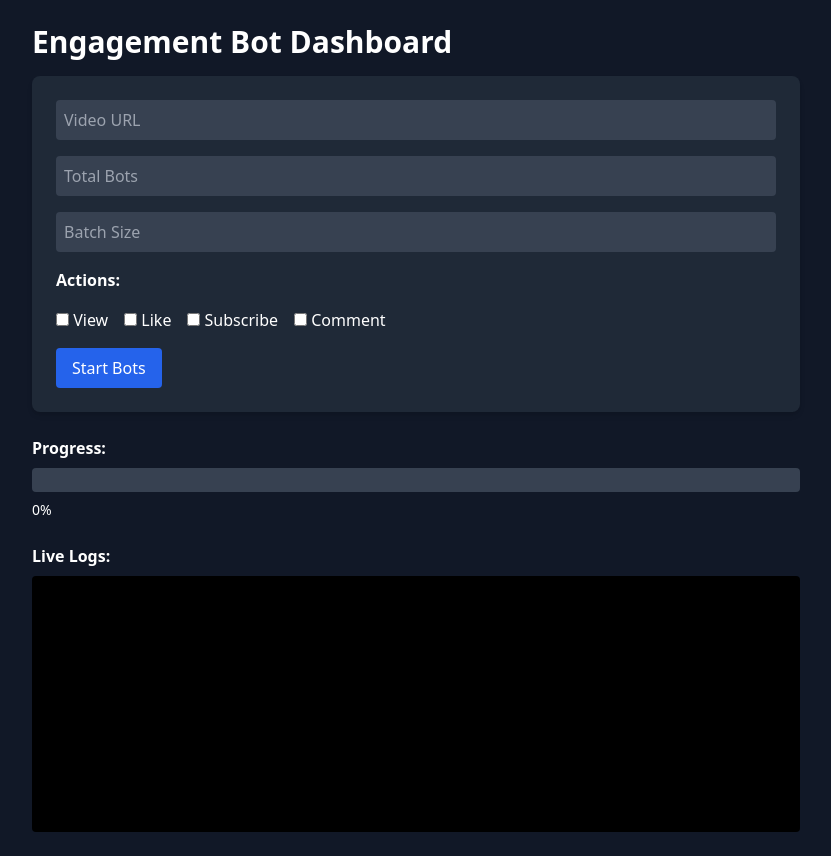
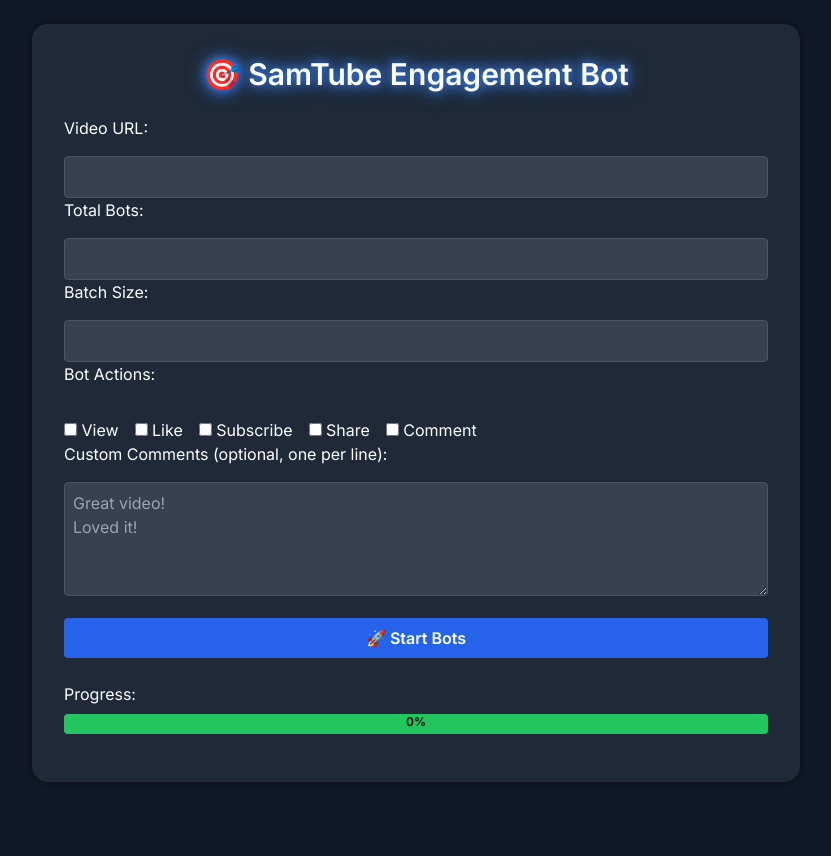
Before and after one commit to SameerInamdar26/sams-engagement-bot, a Flask app: page / in a window 1280 px wide. Shown: the whole page, without its empty margins (224-1055 px from the left). After the commit the page ends 782 px from the top, so only its background shows below. Run offline with Flask 3, Linux system fonts and the light colour scheme; some libraries are stand-ins or nearby versions.

Commit message:
Initial commit

```diff
--- a/app.py
+++ b/app.py
@@ -1,34 +1,114 @@
-from flask import Flask, render_template, request, jsonify
+import eventlet
+eventlet.monkey_patch()
+
+from flask import Flask, render_template, request
 from flask_socketio import SocketIO, emit
+import asyncio
 import threading
+import random
 import time
-from bot import run_bot  # Assuming you have a bot.py with run_bot function
+from playwright.sync_api import sync_playwright
 
 app = Flask(__name__)
-socketio = SocketIO(app, async_mode='threading')  # 'eventlet' or 'gevent' can break on Render
+app.config['SECRET_KEY'] = 'secret!'
+socketio = SocketIO(app, async_mode='eventlet')
+
+USER_AGENTS = [
+    "Mozilla/5.0 (Windows NT 10.0; Win64; x64)",
+    "Mozilla/5.0 (Macintosh; Intel Mac OS X 10_15_7)",
+    "Mozilla/5.0 (Linux; Android 10; SM-G975F)"
+]
+
+PROXIES = [
+    "http://51.158.68.68:8811",
+    "http://185.199.229.156:7492",
+    "http://195.154.255.194:80"
+]
+
+DEFAULT_COMMENTS = [
+    "Amazing video!",
+    "Keep up the good work!",
+    "Loved it ❤️",
+    "Awesome content!",
+    "Subbed!"
+]
 
 @app.route('/')
 def index():
     return render_template('dashboard.html')
 
-@app.route('/start-bot', methods=['POST'])
-def start_bot():
-    data = request.get_json()
-    video_url = data['video_url']
-    total_bots = int(data['total_bots'])
-    batch_size = int(data['batch_size'])
-    actions = data['actions']  # e.g., ['view', 'like']
+@socketio.on('start_bots')
+def handle_start_bots(data):
+    print("✅ Received bot request:", data)
 
-    def bot_task():
-        run_bot(video_url, total_bots, batch_size, actions, socketio)
+    def run_bots():
+        video_url = data['video_url']
+        total_bots = int(data['total_bots'])
+        batch_size = int(data['batch_size'])
+        actions = data.get('actions', [])
+        custom_comments = data.get('custom_comments', [])
 
-    threading.Thread(target=bot_task).start()
-    return jsonify({'status': 'Bot started'})
+        for i in range(1, total_bots + 1):
+            bot_id = f"Bot {i}"
+            try:
+                proxy = random.choice(PROXIES)
+                user_agent = random.choice(USER_AGENTS)
+                comment_text = random.choice(custom_comments) if custom_comments else random.choice(DEFAULT_COMMENTS)
 
-@socketio.on('connect')
-def handle_connect():
-    print('Client connected')
-    emit('progress', {'data': 'Connected to server'})
+                # Launch each bot in Playwright
+                launch_bot(bot_id, video_url, actions, proxy, user_agent, comment_text)
+
+                socketio.emit('progress_update', {'progress': int(i / total_bots * 100)})
+            except Exception as e:
+                print(f"❌ {bot_id} failed:", e)
+                continue
+            eventlet.sleep(0.3)
+
+        socketio.emit('bot_done', {'status': '✅ All bots done!'})
+
+    threading.Thread(target=run_bots).start()
+
+def launch_bot(bot_id, video_url, actions, proxy, user_agent, comment_text):
+    print(f"🚀 {bot_id} starting with proxy: {proxy} | UA: {user_agent}")
+    with sync_playwright() as p:
+        browser = p.chromium.launch(headless=True, proxy={"server": proxy})
+        context = browser.new_context(user_agent=user_agent)
+        page = context.new_page()
+
+        page.goto(video_url, timeout=60000)
+        page.wait_for_timeout(5000)  # Let the page load
+
+        if "view" in actions:
+            print(f"👁️ {bot_id} viewed the video")
+            page.wait_for_timeout(10000)  # Simulate watching
+
+        if "like" in actions:
+            try:
+                page.click('button[aria-label*="like"]')
+                print(f"👍 {bot_id} liked the video")
+            except:
+                print(f"⚠️ {bot_id} could not like")
+
+        if "subscribe" in actions:
+            try:
+                page.click('button:has-text("Subscribe")')
+                print(f"🔔 {bot_id} subscribed")
+            except:
+                print(f"⚠️ {bot_id} could not subscribe")
+
+        if "share" in actions:
+            print(f"📤 {bot_id} shared the video (simulated)")
+
+        if "comment" in actions:
+            try:
+                page.fill('textarea', comment_text)
+                page.keyboard.press('Enter')
+                print(f"💬 {bot_id} commented: {comment_text}")
+            except:
+                print(f"⚠️ {bot_id} could not comment")
+
+        context.close()
+        browser.close()
 
 if __name__ == '__main__':
-    socketio.run(app, debug=True, allow_unsafe_werkzeug=True)
+    socketio.run(app, debug=True)
--- a/templates/dashboard.html
+++ b/templates/dashboard.html
@@ -1,86 +1,116 @@
 <!DOCTYPE html>
 <html lang="en">
 <head>
-  <meta charset="UTF-8">
-  <title>Bot Dashboard</title>
-  <script src="https://cdn.socket.io/4.5.4/socket.io.min.js"></script>
+  <meta charset="UTF-8" />
+  <meta name="viewport" content="width=device-width, initial-scale=1.0"/>
+  <title>SamTube Bot Dashboard</title>
+  <script src="https://cdn.socket.io/4.3.2/socket.io.min.js"></script>
+  <link href="https://fonts.googleapis.com/css2?family=Inter:wght@400;600&display=swap" rel="stylesheet">
   <script src="https://cdn.tailwindcss.com"></script>
+  <style>
+    body {
+      font-family: 'Inter', sans-serif;
+      background-color: #111827;
+      color: #fff;
+    }
+
+    .glow {
+      text-shadow: 0 0 10px #3b82f6, 0 0 20px #3b82f6;
+    }
+
+    .progress-bar {
+      transition: width 0.3s ease;
+    }
+
+    .card {
+      background: #1f2937;
+      border-radius: 1rem;
+      box-shadow: 0 0 10px rgba(0,0,0,0.5);
+    }
+
+    input, select, textarea {
+      background-color: #374151 !important;
+      border: 1px solid #4b5563 !important;
+      color: white !important;
+    }
+
+    label {
+      margin-top: 1rem;
+    }
+  </style>
 </head>
-<body class="bg-gray-900 text-white p-6">
-  <div class="max-w-3xl mx-auto">
-    <h1 class="text-3xl font-bold mb-4">Engagement Bot Dashboard</h1>
-    <form id="botForm" class="bg-gray-800 p-6 rounded-lg shadow-md space-y-4">
-      <input type="text" name="url" placeholder="Video URL" class="w-full p-2 rounded bg-gray-700 text-white" required>
-      <input type="number" name="total_bots" placeholder="Total Bots" class="w-full p-2 rounded bg-gray-700 text-white" required>
-      <input type="number" name="batch_size" placeholder="Batch Size" class="w-full p-2 rounded bg-gray-700 text-white" required>
+<body class="p-6">
+  <div class="max-w-3xl mx-auto card p-8">
+    <h1 class="text-3xl font-bold glow text-center mb-6">🎯 SamTube Engagement Bot</h1>
 
-      <label class="block font-semibold">Actions:</label>
+    <form id="bot-form" class="space-y-4">
+      <label>Video URL:</label>
+      <input type="text" id="video_url" class="w-full p-2 rounded" required />
+
+      <label>Total Bots:</label>
+      <input type="number" id="total_bots" class="w-full p-2 rounded" min="1" required />
+
+      <label>Batch Size:</label>
+      <input type="number" id="batch_size" class="w-full p-2 rounded" min="1" required />
+
+      <label>Bot Actions:</label>
       <div class="flex flex-wrap gap-4">
-        <label><input type="checkbox" name="actions" value="view"> View</label>
-        <label><input type="checkbox" name="actions" value="like"> Like</label>
-        <label><input type="checkbox" name="actions" value="subscribe"> Subscribe</label>
-        <label><input type="checkbox" name="actions" value="comment"> Comment</label>
+        <label><input type="checkbox" value="view" class="action-check"> View</label>
+        <label><input type="checkbox" value="like" class="action-check"> Like</label>
+        <label><input type="checkbox" value="subscribe" class="action-check"> Subscribe</label>
+        <label><input type="checkbox" value="share" class="action-check"> Share</label>
+        <label><input type="checkbox" value="comment" class="action-check"> Comment</label>
       </div>
 
-      <button type="submit" class="bg-blue-600 px-4 py-2 rounded hover:bg-blue-700">Start Bots</button>
+      <label>Custom Comments (optional, one per line):</label>
+      <textarea id="custom_comments" class="w-full p-2 rounded" rows="4" placeholder="Great video!&#10;Loved it!"></textarea>
+
+      <button type="submit" class="mt-4 bg-blue-600 hover:bg-blue-800 text-white font-semibold py-2 px-4 rounded w-full transition-all">
+        🚀 Start Bots
+      </button>
     </form>
 
     <div class="mt-6">
-      <label class="block font-semibold mb-2">Progress:</label>
-      <div class="w-full bg-gray-700 rounded h-6">
-        <div id="progressBar" class="bg-green-500 h-6 rounded" style="width: 0%"></div>
+      <label class="block mb-2">Progress:</label>
+      <div class="w-full bg-gray-700 h-5 rounded">
+        <div id="progress-bar" class="h-full bg-green-500 progress-bar rounded text-xs text-center text-black font-bold">0%</div>
       </div>
-      <p id="progressText" class="text-sm mt-2">0%</p>
-    </div>
-
-    <div class="mt-6">
-      <label class="block font-semibold mb-2">Live Logs:</label>
-      <div id="logBox" class="bg-black p-4 h-64 overflow-y-scroll rounded font-mono text-sm whitespace-pre-line"></div>
+      <p id="status" class="mt-4 text-center text-green-400 font-semibold"></p>
     </div>
   </div>
 
   <script>
     const socket = io();
-    const form = document.getElementById('botForm');
-    const progressBar = document.getElementById('progressBar');
-    const progressText = document.getElementById('progressText');
-    const logBox = document.getElementById('logBox');
 
-    form.addEventListener('submit', async (e) => {
+    document.getElementById("bot-form").addEventListener("submit", function (e) {
       e.preventDefault();
-      progressBar.style.width = '0%';
-      progressText.textContent = '0%';
-      logBox.innerText = '';
 
-      const formData = new FormData(form);
-      const data = {
-        url: formData.get('url'),
-        total_bots: formData.get('total_bots'),
-        batch_size: formData.get('batch_size'),
-        actions: formData.getAll('actions')
-      };
+      const video_url = document.getElementById("video_url").value;
+      const total_bots = parseInt(document.getElementById("total_bots").value);
+      const batch_size = parseInt(document.getElementById("batch_size").value);
+      const actions = Array.from(document.querySelectorAll(".action-check:checked")).map(cb => cb.value);
+      const custom_comments_text = document.getElementById("custom_comments").value.trim();
+      const custom_comments = custom_comments_text ? custom_comments_text.split("\n") : [];
 
-      const response = await fetch('/run-bots', {
-        method: 'POST',
-        headers: {'Content-Type': 'application/json'},
-        body: JSON.stringify(data)
+      socket.emit("start_bots", {
+        video_url,
+        total_bots,
+        batch_size,
+        actions,
+        custom_comments
       });
 
-      const res = await response.json();
-      if (res.status === 'started') {
-        logBox.innerText = '🤖 Bots launched...\n';
-      }
+      document.getElementById("status").innerText = "🚀 Bots started...";
     });
 
-    socket.on('progress', data => {
-      const percent = Math.round((data.done / data.total) * 100);
-      progressBar.style.width = percent + '%';
-      progressText.textContent = `${percent}% (${data.done}/${data.total})`;
+    socket.on("progress_update", (data) => {
+      const progressBar = document.getElementById("progress-bar");
+      progressBar.style.width = data.progress + "%";
+      progressBar.innerText = data.progress + "%";
     });
 
-    socket.on('log', msg => {
-      logBox.innerText += msg + '\n';
-      logBox.scrollTop = logBox.scrollHeight;
+    socket.on("bot_done", (data) => {
+      document.getElementById("status").innerText = data.status;
     });
   </script>
 </body>
```
Also changed, not shown: render.yaml (+6 -6 lines), requirements.txt (+5 -2 lines), requirments.text.txt (deleted), 1 other file.
